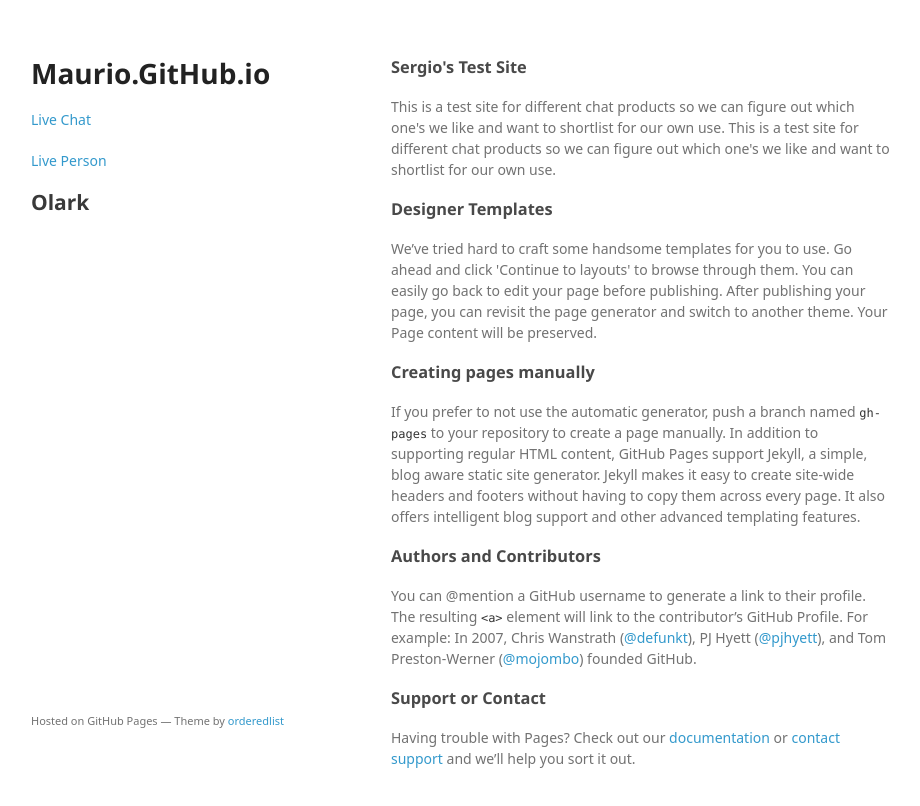
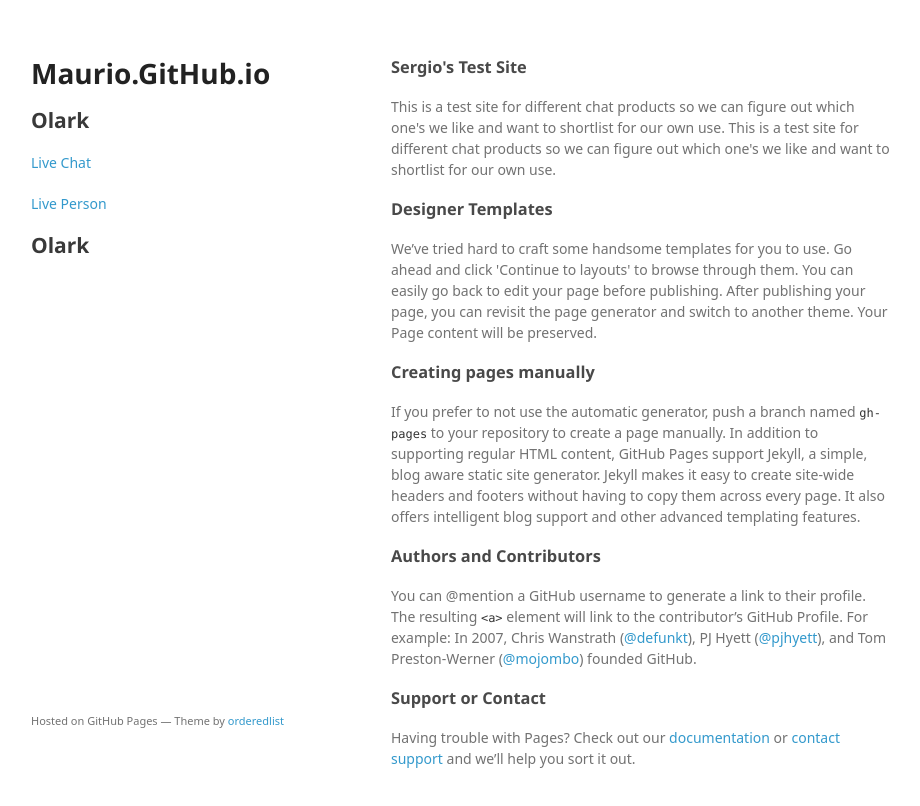
Before and after one commit to maurio/maurio.github.io, a plain HTML site: page olark.html in a window 1280 px wide. Shown: the whole page, without its empty margins (179-1099 px from the left). Drawn offline with Linux system fonts and the light colour scheme; a web font is replaced by a local one.

Commit message:
Update olark.html

```diff
--- a/olark.html
+++ b/olark.html
@@ -16,6 +16,7 @@
     <div class="wrapper">
       <header>
         <h1>Maurio.GitHub.io</h1>
+        <h2>Olark</h2>
         <p><a href="index.html">Live Chat</a></p>
         <p><a href="liveperson.html">Live Person</a></p>
         <h2>Olark</h2>
```
